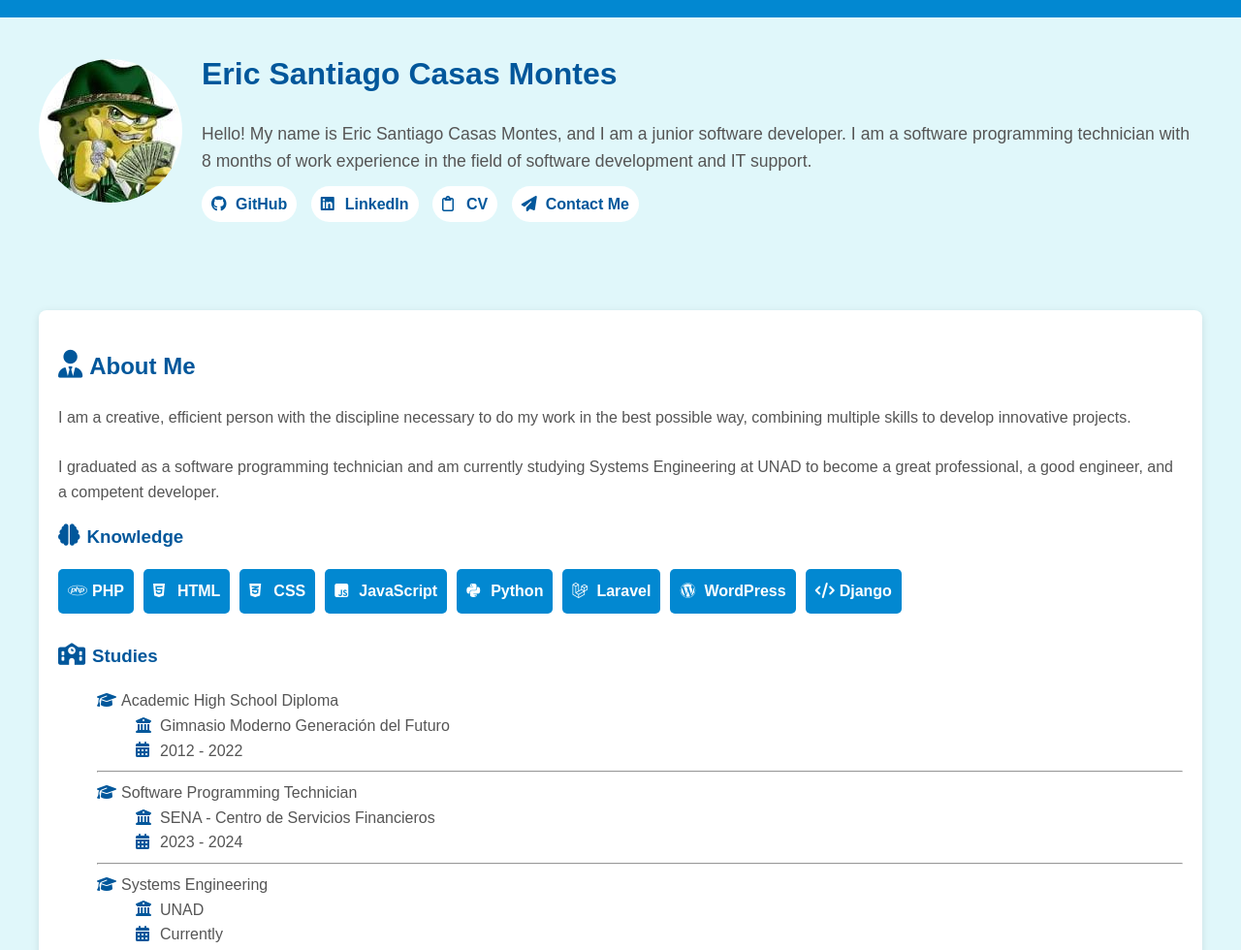
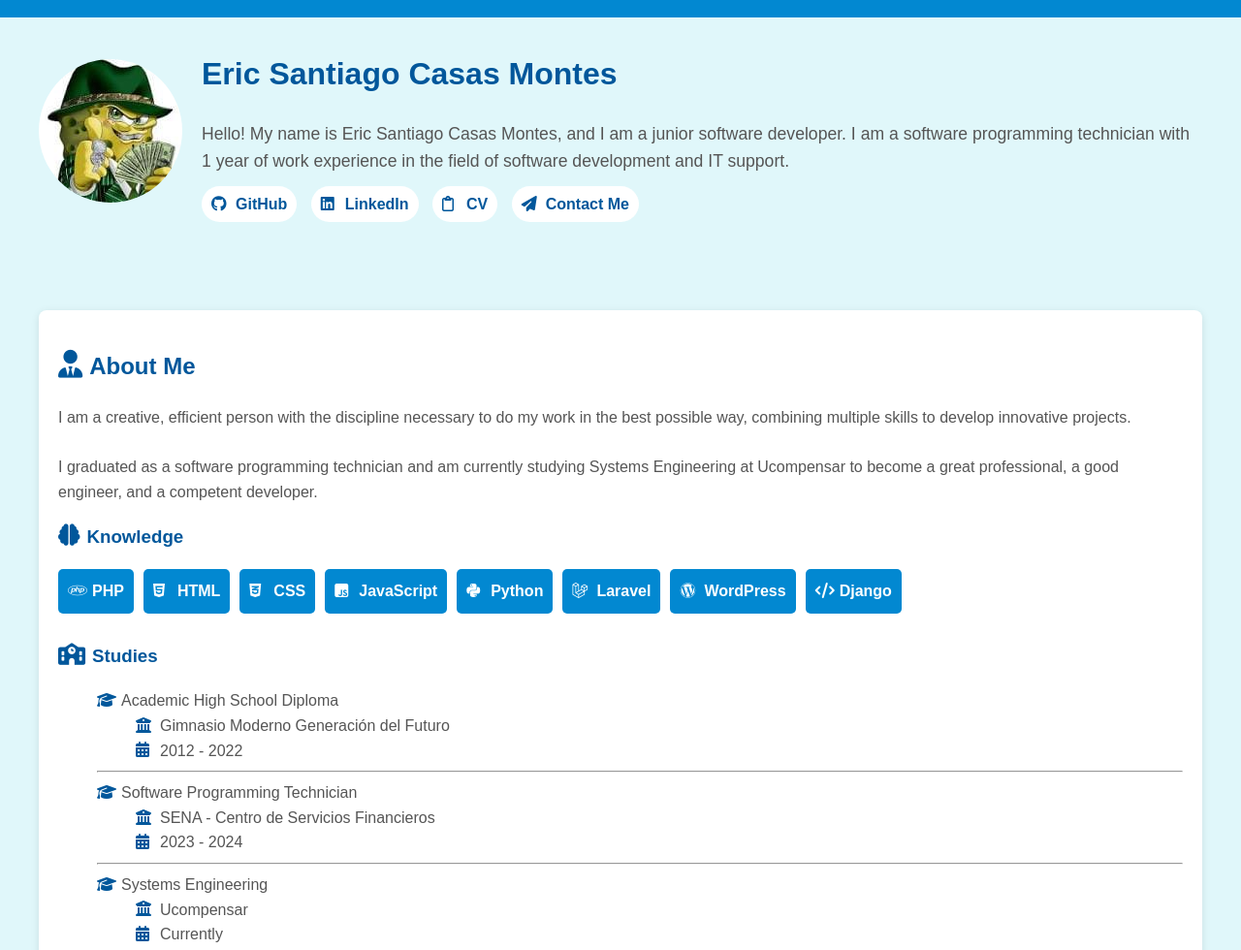
Before and after one commit to EricSCasas2006/PortafolioDesarrollosoftware, a plain HTML site: page index_en.html in a window 1280 px wide. Shown: the part 60-1040 px from the top of the page at 97% size. Drawn offline with Linux system fonts and the light colour scheme.

Commit message:
Update index_en.html

```diff
--- a/index_en.html
+++ b/index_en.html
@@ -27,7 +27,7 @@
             <div class="profile">
                 <h1>Eric Santiago Casas Montes</h1>
                 <div class="profile-desc">
-                    <p>Hello! My name is Eric Santiago Casas Montes, and I am a junior software developer. I am a software programming technician with 8 months of work experience in the field of software development and IT support.</p>
+                    <p>Hello! My name is Eric Santiago Casas Montes, and I am a junior software developer. I am a software programming technician with 1 year of work experience in the field of software development and IT support.</p>
                 </div>
                 <div class="links">
                     <ul class="links-list">
@@ -46,7 +46,7 @@
             <div class="sobre-mi-desc">
                 <p>I am a creative, efficient person with the discipline necessary to do my work in the best possible way, combining multiple skills to develop innovative projects.<br><br>
 
-                    I graduated as a software programming technician and am currently studying Systems Engineering at UNAD to become a great professional, a good engineer, and a competent developer.
+                    I graduated as a software programming technician and am currently studying Systems Engineering at Ucompensar to become a great professional, a good engineer, and a competent developer.
                 </p>
             </div>
             <div class="knowledge">
@@ -79,7 +79,7 @@
                     </li><hr>
                     <li><i class="fa-solid fa-graduation-cap"></i><a>Systems Engineering</a>
                         <ul class="studies-list-list">
-                            <li><i class="fa-solid fa-building-columns"></i>UNAD</li>
+                            <li><i class="fa-solid fa-building-columns"></i>Ucompensar</li>
                             <li><i class="fa-solid fa-calendar-days"></i>Currently</li>
                         </ul>
                     </li>
```
